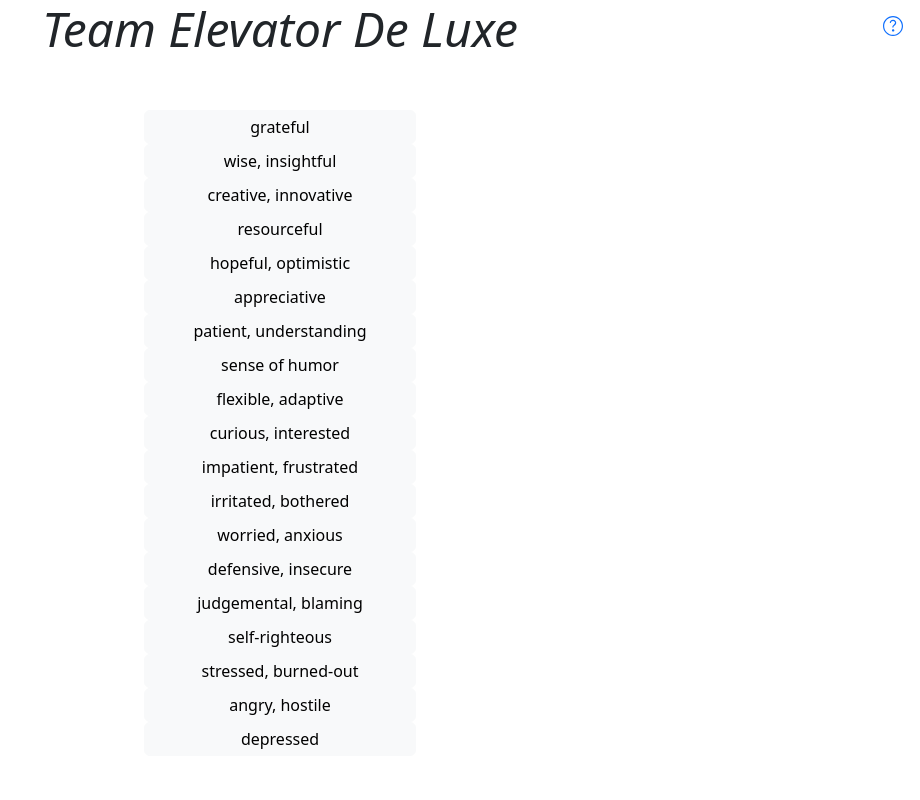
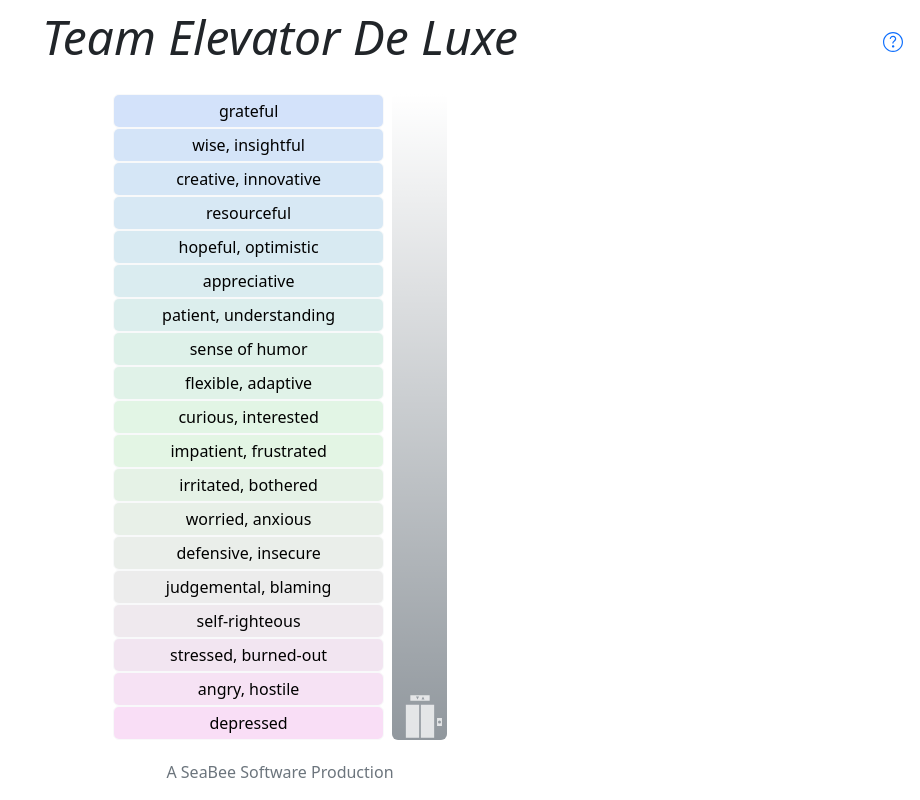
Before and after one commit to isherwood/Team-Elevator-DeLuxe, a React (Create React App) app: page / in a window 1280 px wide. Shown: the whole page, without its empty margins (360-1280 px from the left). Built offline with nearby package versions, Linux system fonts and the light colour scheme.

Commit message:
Elevator shaft, styles

```diff
--- a/src/App.js
+++ b/src/App.js
@@ -1,5 +1,5 @@
 import {useState} from "react";
-import {Button, Col, Container, Offcanvas, Row} from 'react-bootstrap';
+import {Button, Col, Container, Form, Offcanvas, Row} from 'react-bootstrap';
 import {TfiHelpAlt} from "react-icons/tfi";
 
 import './App.css';
@@ -7,6 +7,8 @@ import Elevator from "./components/Elevator/Elevator";
 
 function App() {
     const [showOffCanvas, setShowOffCanvas] = useState(false);
+    const [showElevator, setShowElevator] = useState(true);
+
     const handleHideOffCanvas = () => setShowOffCanvas(false);
     const handleShowOffCanvas = () => setShowOffCanvas(true);
 
@@ -14,9 +16,10 @@ function App() {
         <Container fluid className='app-container d-flex flex-column vh-100'>
             <Row>
                 <Col className='position-relative'>
-                    <h1 className='display-5 fst-italic text-center'>Team Elevator De Luxe</h1>
+                    <h1 className='display-5 fst-italic text-center mt-2'>Team Elevator De Luxe</h1>
 
-                    <Button variant='link' size='lg' className='position-absolute top-0 end-0' onClick={handleShowOffCanvas}>
+                    <Button variant='link' size='lg' className='position-absolute top-0 end-0 mt-sm-2 mt-md-3'
+                            onClick={handleShowOffCanvas}>
                         <TfiHelpAlt/>
                     </Button>
                 </Col>
@@ -27,13 +30,25 @@ function App() {
                     </Offcanvas.Header>
 
                     <Offcanvas.Body>
-                        <p>Click an elevator level to increase its count. Click a number to reduce its count.</p>
+                        <p>Click an elevator level to increase its count. Click a count to reduce it.</p>
+
+                        <Form.Group className='mb-3'>
+                            <Form.Check type="checkbox" id='randomizePlayersCheckbox' label="Show team elevation"
+                                        defaultChecked={showElevator}
+                                        onClick={e => setShowElevator(e.currentTarget.checked)}></Form.Check>
+                        </Form.Group>
                     </Offcanvas.Body>
                 </Offcanvas>
             </Row>
 
             <Row className='flex-grow-1 justify-content-center align-items-center'>
-                <Elevator/>
+                <Elevator showElevator={showElevator}/>
+            </Row>
+
+            <Row>
+                <Col className='pb-3'>
+                    <div className='text-nowrap text-muted text-center'>A SeaBee Software Production</div>
+                </Col>
             </Row>
         </Container>
     );
--- a/src/components/Elevator/Elevator.jsx
+++ b/src/components/Elevator/Elevator.jsx
@@ -1,9 +1,10 @@
-import React, {useState} from "react";
+import React, {useEffect, useState} from "react";
 import {Button, Col} from "react-bootstrap";
+import {GiElevator} from "react-icons/gi";
 
 import './styles.css';
 
-const Elevator = () => {
+const Elevator = props => {
     const [levels, setLevels] = useState([
         {id: 'grateful'},
         {id: 'wise, insightful'},
@@ -25,6 +26,7 @@ const Elevator = () => {
         {id: 'angry, hostile'},
         {id: 'depressed'}
     ]);
+    const [elevatorHeight, setElevatorHeight] = useState(0);
 
     const incrementLevel = level => {
         const newLevels = [...levels];
@@ -50,7 +52,7 @@ const Elevator = () => {
 
     const getButtonStyles = count => {
         let highestCount = 0;
-        let opacity = 0;
+        let opacity = 0.15;
 
         if (count > 0) {
             levels.forEach(level => {
@@ -59,7 +61,7 @@ const Elevator = () => {
                 }
             });
 
-            opacity = count / highestCount * .75;
+            opacity = count / highestCount * .5 + .15;
         }
 
         return {
@@ -67,23 +69,66 @@ const Elevator = () => {
         }
     }
 
+    const getElevatorStyles = () => {
+        return {
+            bottom: elevatorHeight + '%'
+        }
+    }
+
+    useEffect(() => {
+        let lowestLevel = 0;
+        let totalCount = 0;
+        let totalWeight = 0;
+        let height;
+
+        levels.forEach((level, index) => {
+            if (level.count > 0) {
+                if (!lowestLevel) lowestLevel = index;
+            }
+        });
+
+        levels.forEach((level, index) => {
+            if (level.count > 0) {
+                totalCount += level.count;
+                totalWeight += (levels.length - index - 1) * level.count;
+            }
+        });
+
+        height = totalWeight / totalCount / levels.length * 100;
+        if (isNaN(height) || height < 0) height = 0;
+
+        setElevatorHeight(height);
+    }, [levels]);
+
     return (
-        <Col className='col-auto'>
-            <div className='btn-box d-grid text-center text-uppercase'>
+        <>
+            <Col className='elevator-col col-auto d-flex'>
+                <div className='elevator-list d-grid text-center'>
                     {levels.map((level, index) => (
                         <Button key={index} variant='light' className='level-btn py-0 position-relative overflow-hidden'
                                 onClick={() => incrementLevel(index)}>
                             <div className='btn-bg' style={getButtonStyles(level.count)}></div>
 
-                        <div className='btn-count position-absolute end-0 lead' onClick={event => decrementLevel(event, index)}>
-                            <b>{level.count > 0 && level.count}</b>
+                            <div className='btn-count position-absolute lead'
+                                 onClick={event => decrementLevel(event, index)}>
+                                <b className='count-pill badge pill text-dark'>{level.count > 0 && level.count}</b>
                             </div>
 
                             <div className='position-relative my-1'>{level.id}</div>
                         </Button>
                     ))}
                 </div>
+
+                {props.showElevator &&
+                    <div className='elevator-shaft ms-2 bg-secondary rounded-2'>
+                        <div className='position-relative h-100'>
+                            <GiElevator className='elevator display-5 text-white opacity-75 position-absolute'
+                                        style={getElevatorStyles()}/>
+                        </div>
+                    </div>
+                }
             </Col>
+        </>
     );
 }
 
--- a/src/components/Elevator/styles.css
+++ b/src/components/Elevator/styles.css
@@ -2,9 +2,31 @@
     padding: 0 3rem;
 }
 
+.btn.level-btn:hover:not(:has(.count-pill:hover)):after {
+    content: '+';
+    position: absolute;
+    top: -4px;
+    left: 6px;
+    color: #555;
+}
+
 .btn-count {
-    transform: translateX(50%);
-    padding-right: 2.5rem;
+    right: 4px;
+    z-index: 9;
+}
+
+.count-pill:hover {
+    background: #fff;
+    transition: all 0.3s;
+    position: relative;
+}
+
+.count-pill:hover::after {
+    content: '-';
+    font-weight: normal;
+    position: absolute;
+    top: -4px;
+    left: 4px;
 }
 
 .btn-bg {
@@ -17,12 +39,25 @@
     transition: all 0.5s;
 }
 
+.elevator-shaft {
+    width: calc(1.425rem + 2.5vw);
+    background: linear-gradient(180deg, rgba(255, 255, 255, 1), rgba(255, 255, 255, 0.25));
+
+}
+
+.elevator {
+    bottom: 0;
+    left: 50%;
+    transform: translateX(-50%);
+    transition: all 1.5s ease-in-out;
+}
+
 .level-btn:nth-child(2) .btn-bg {
     background-color: #096CEC;
 }
 
 .level-btn:nth-child(3) .btn-bg {
-    background-color:#1378DE;
+    background-color: #1378DE;
 }
 
 .level-btn:nth-child(4) .btn-bg {
```
Lines whose indentation alone changed are shown as unchanged.
